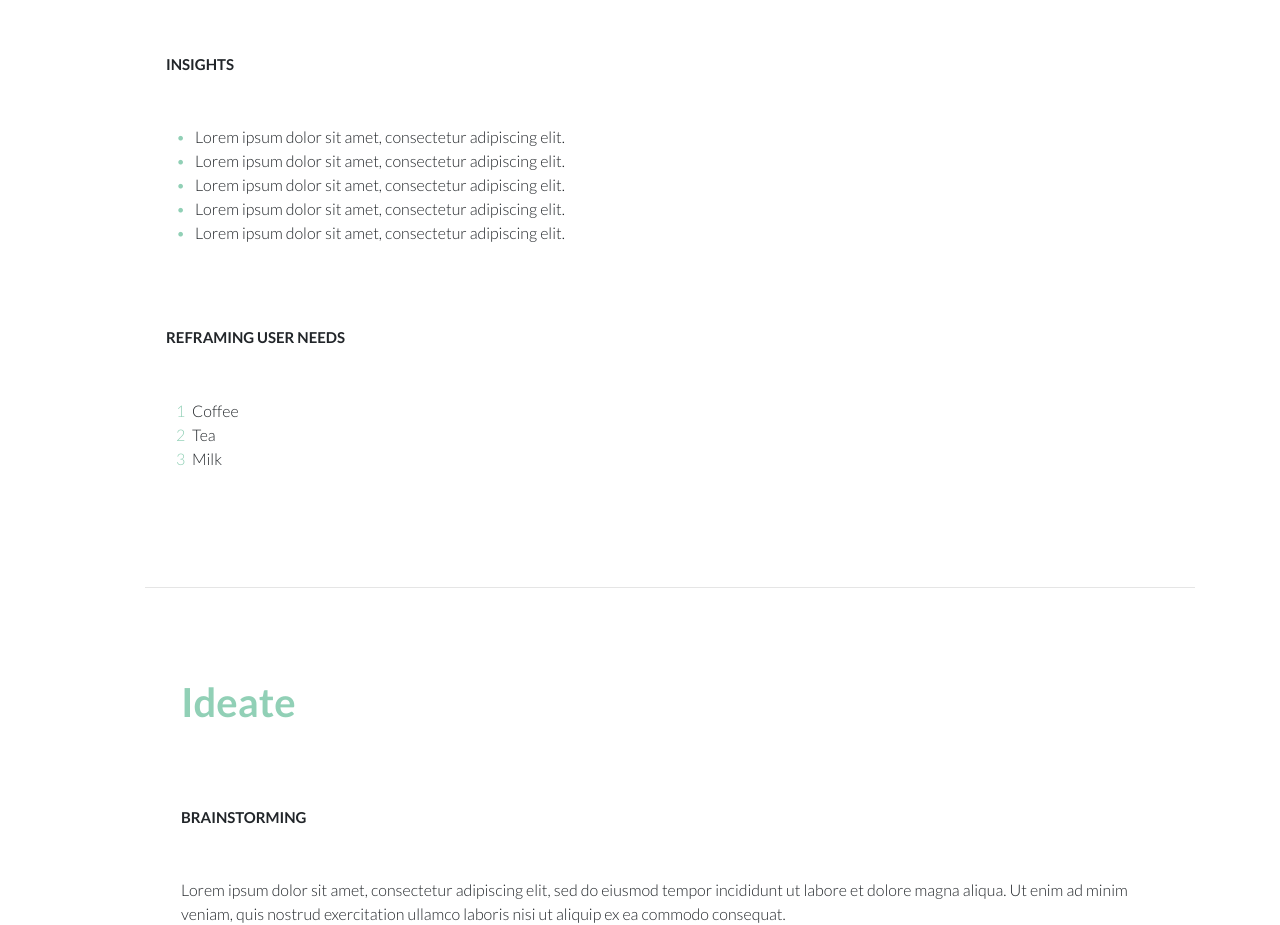
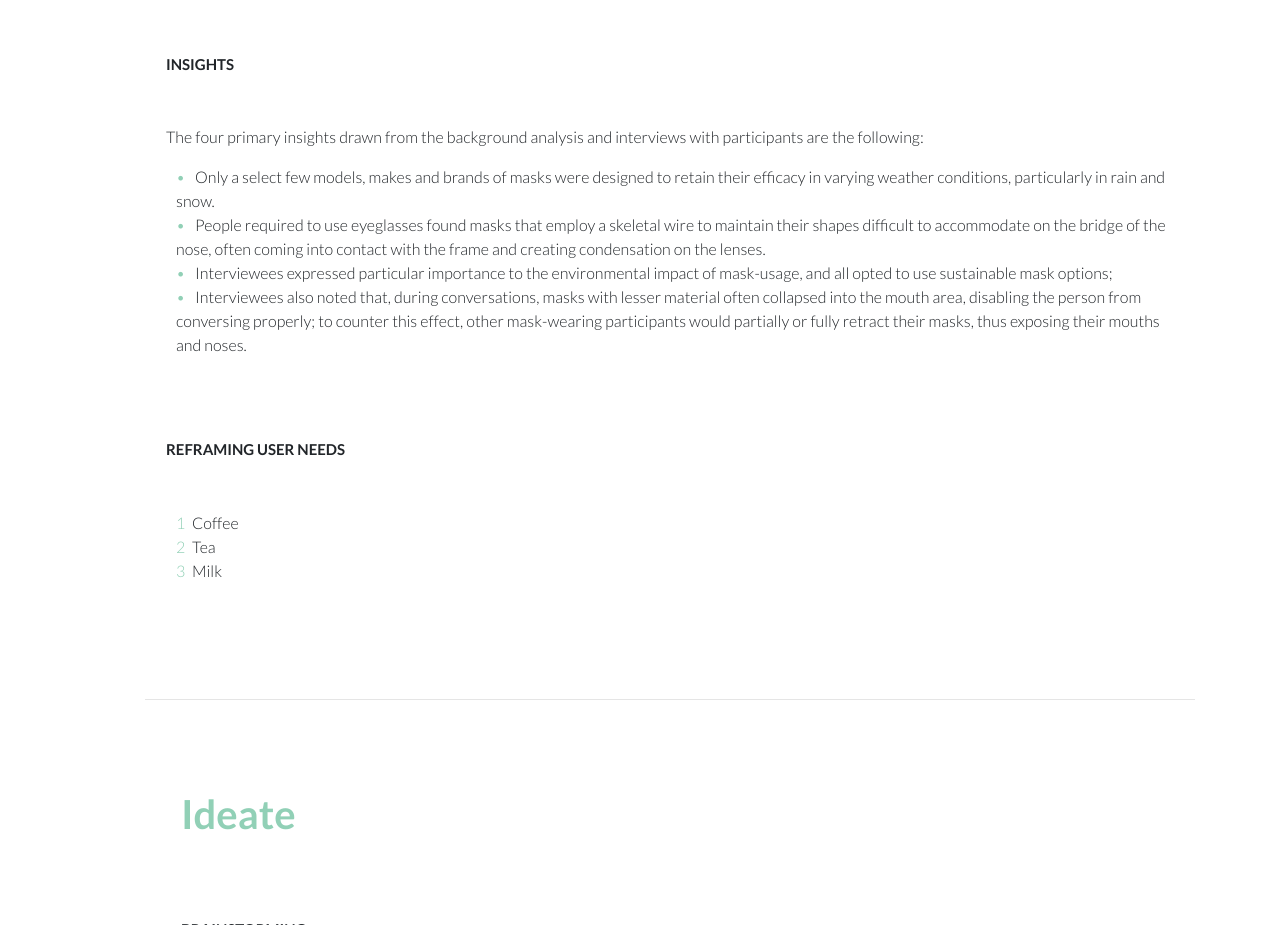
Before and after one commit to pazitschrecker/maskDesign, a plain HTML site: page index.html in a window 1280 px wide. Shown: the part 4340-5265 px from the top of the page. Drawn offline with nearby package versions, Linux system fonts and the light colour scheme.

Commit message:
Update index.html

```diff
--- a/index.html
+++ b/index.html
@@ -514,21 +514,20 @@
       <div class="row">
         <div class="section-container">
           <div class="col-md-12">
+            <p> The four primary insights drawn from the background analysis and interviews with participants are the following:
+            </p>
             <ul>
               <li class="green">
-                Lorem ipsum dolor sit amet, consectetur adipiscing elit.
+                Only a select few models, makes and brands of masks were designed to retain their efficacy in varying weather conditions, particularly in rain and snow.
               </li>
               <li class="green">
-                Lorem ipsum dolor sit amet, consectetur adipiscing elit.
+                People required to use eyeglasses found masks that employ a skeletal wire to maintain their shapes difficult to accommodate on the bridge of the nose, often coming into contact with the frame and creating condensation on the lenses.
               </li>
               <li class="green">
-                Lorem ipsum dolor sit amet, consectetur adipiscing elit.
+                Interviewees expressed particular importance to the environmental impact of mask-usage, and all opted to use sustainable mask options;
               </li>
               <li class="green">
-                Lorem ipsum dolor sit amet, consectetur adipiscing elit.
-              </li>
-              <li class="green">
-                Lorem ipsum dolor sit amet, consectetur adipiscing elit.
+                Interviewees also noted that, during conversations, masks with lesser material often collapsed into the mouth area, disabling the person from conversing properly; to counter this effect, other mask-wearing participants would partially or fully retract their masks, thus exposing their mouths and noses.
               </li>
             </ul>
           </div>
```
